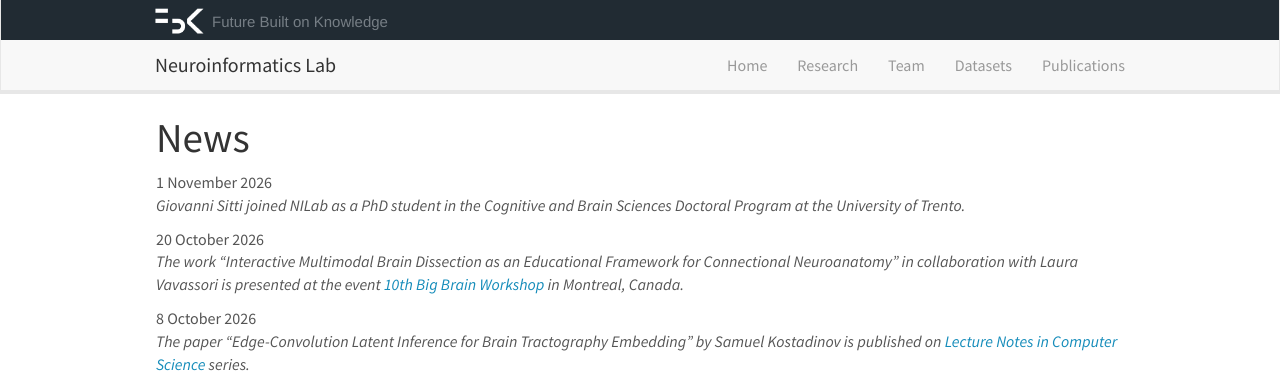
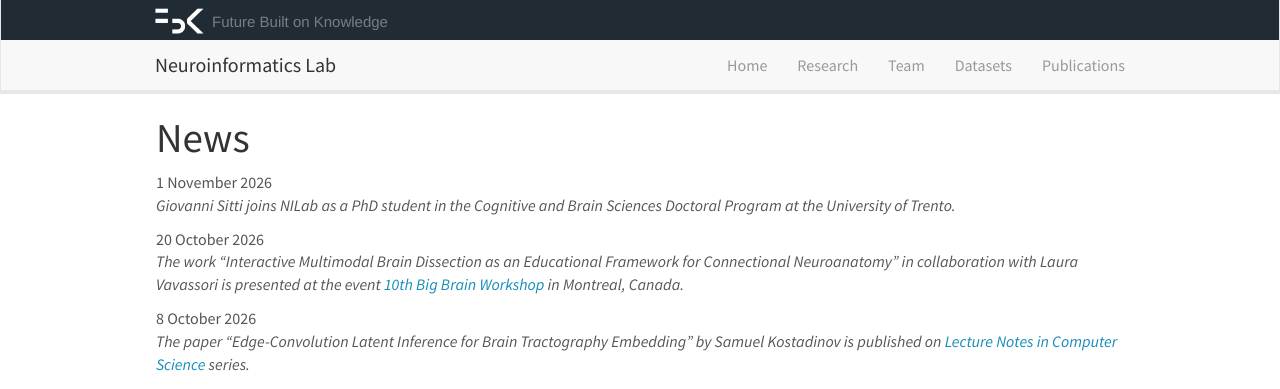
Before and after one commit to FBK-NILab/FBK-NILab.github.io, a Jekyll site: the page built from _pages/allnews.md, in a window 1280 px wide and 900 px high. Shown: the top 389 px of the window. Built offline with Jekyll 4.4.1, drawn with Linux system fonts in a browser that asks for light colours; nearby versions of some CDN libraries.

Commit message:
Update news.yml

```diff
--- a/_data/news.yml
+++ b/_data/news.yml
@@ -2,7 +2,7 @@
 
 - date: 1 November 2026
   headline: |
-    Giovanni Sitti joined NILab as a PhD student in the Cognitive and Brain Sciences Doctoral Program at the University of Trento.
+    Giovanni Sitti joins NILab as a PhD student in the Cognitive and Brain Sciences Doctoral Program at the University of Trento.
 
 - date: 20 October 2026
   headline: |
```
